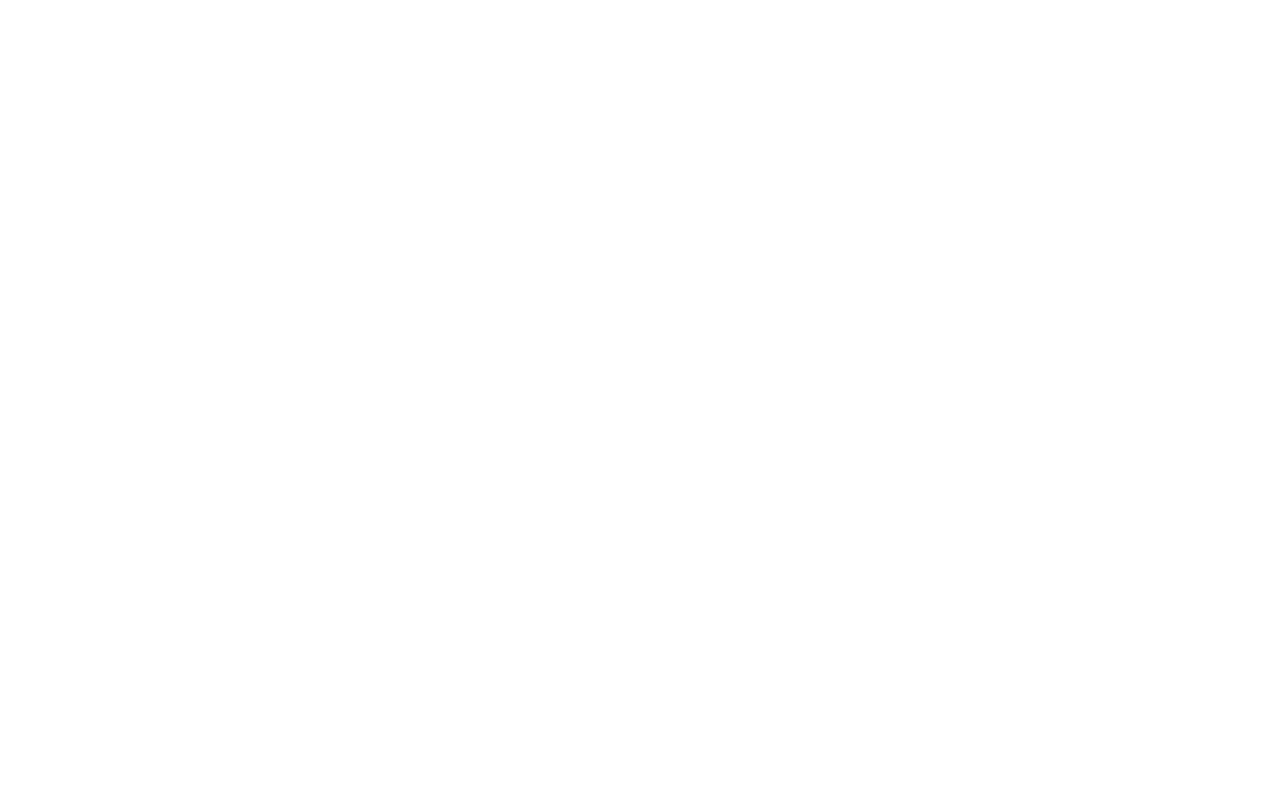
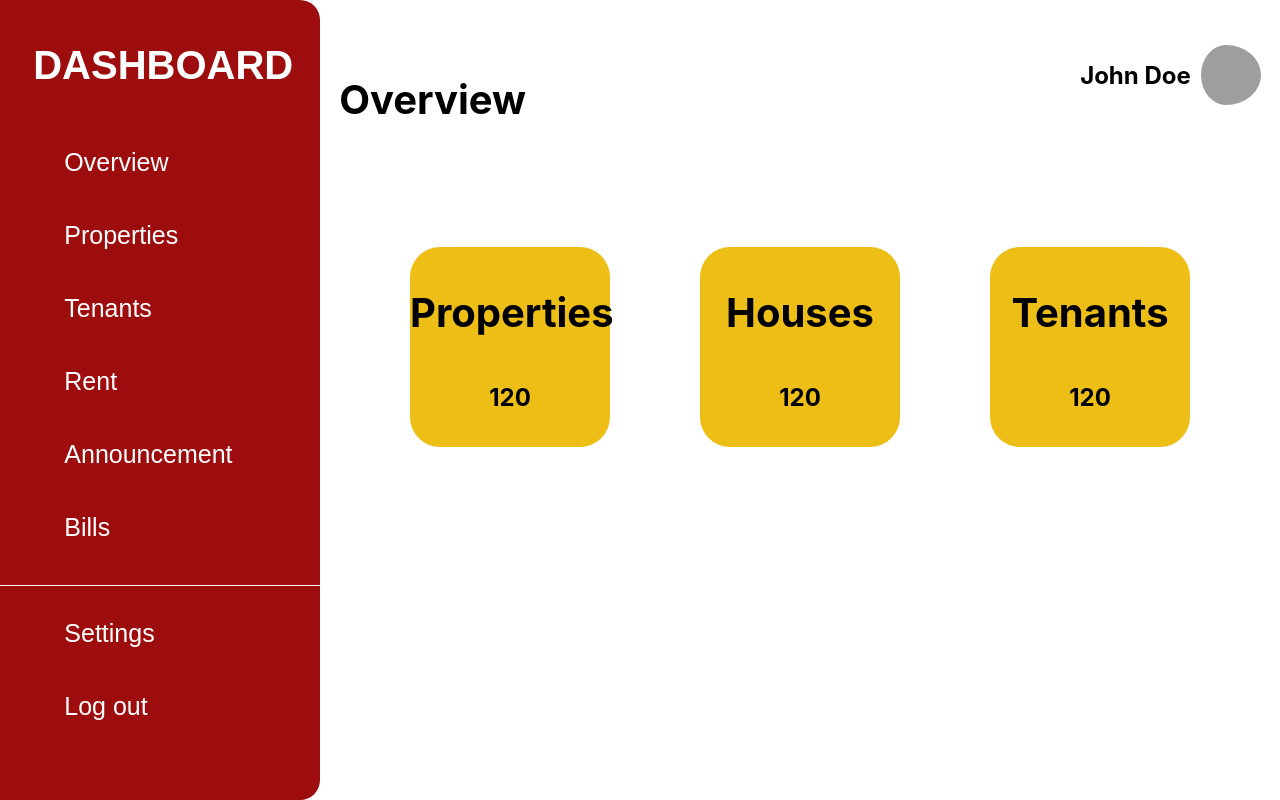
Before and after one commit to RajabKarume/rentRahisiFrontend, a React (Create React App) app: page / in a window 1280 px wide. Built offline with nearby package versions, Linux system fonts and the light colour scheme; grey boxes are pictures that could not be loaded.

Commit message:
✨styled the overview

```diff
--- a/src/App.js
+++ b/src/App.js
@@ -1,6 +1,6 @@
 import './App.css';
 // import OverviewContent from './components/overview/OverveiwContent';
-// import Overview from './components/overview/Overview';
+import Overview from './components/overview/Overview';
 // import PropertiesFetch from './components/properties/PropertiesFetch';
 // import Card from './components/Cards/Card.js';
 // import SideBar from './components/sidebar/SideBar';
@@ -11,7 +11,7 @@ function App() {
       {/* <SideBar/> */}
       {/* <Card /> */}
       {/* <PropertiesFetch /> */}
-      {/* <Overview /> */}
+      <Overview />
       {/* <OverviewContent /> */}
     </div>
   );
--- a/src/components/overview/OverveiwContent.js
+++ b/src/components/overview/OverveiwContent.js
@@ -5,7 +5,7 @@ import Card from '../Cards/Card'
 function OverviewContent(){
 
     return(
-        <div className="content- page">
+        <div className="content-page">
             <div className="header">
                 <div className="h1-div">
                     <h1>Overview</h1>
--- a/src/components/overview/Overview.css
+++ b/src/components/overview/Overview.css
@@ -30,3 +30,10 @@ img{
     display: flex;
     justify-content: space-evenly;
 }
+
+.content-page{
+    min-width: 100%;
+    width: 75vw;
+    height: 100vh;
+    overflow: scroll;
+}
```
